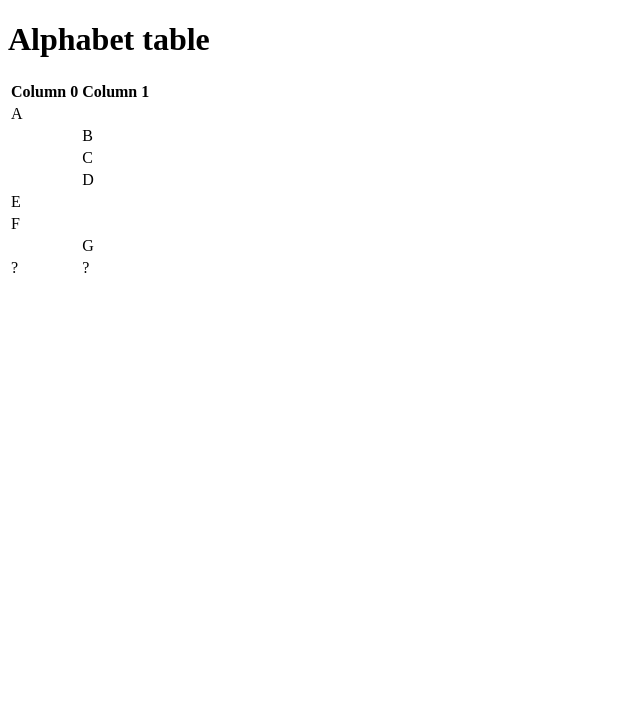
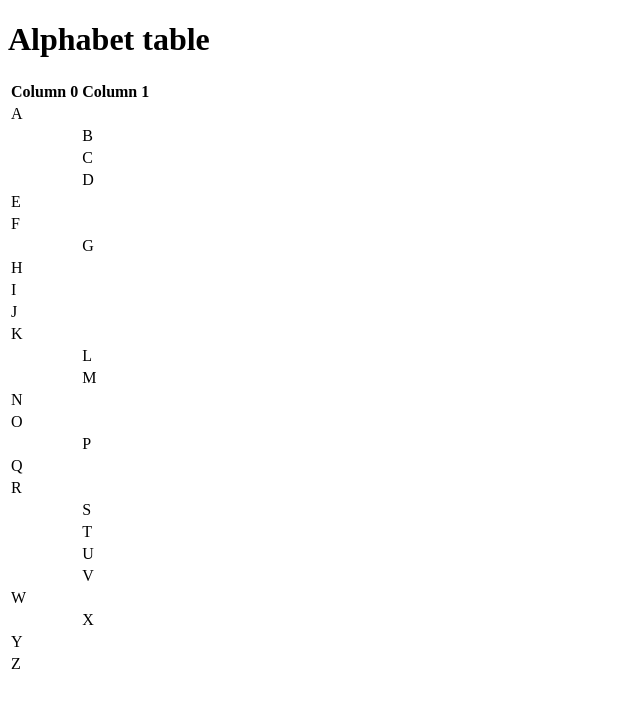
Before and after one commit to comp426-2022-spring/a00-tjkapur, a website: page index.html in a window 1280 px wide. Shown: the whole page, without its empty margins (0-640 px from the left). Drawn offline with Linux system fonts and the light colour scheme.

Commit message:
added alphabet

```diff
--- a/index.html
+++ b/index.html
@@ -37,7 +37,61 @@
                                         <td></td><td>G</td>
                                         </tr>
                                         <tr>
-                                        <td>?</td><td>?</td>
+                                        <td>H</td><td></td>
+                                        </tr>
+                                        <tr>
+                                        <td>I</td><td></td>
+                                        </tr>
+                                        <tr>
+                                        <td>J</td><td></td>
+                                        </tr>
+                                        <tr>
+                                        <td>K</td><td></td>
+                                        </tr>
+                                        <tr>
+                                        <td></td><td>L</td>
+                                        </tr>
+                                        <tr>
+                                        <td></td><td>M</td>
+                                        </tr>
+                                        <tr>
+                                        <td>N</td><td></td>
+                                        </tr>
+                                        <tr>
+                                        <td>O</td><td></td>
+                                        </tr>
+                                        <tr>
+                                        <td></td><td>P</td>
+                                        </tr>
+                                        <tr>
+                                        <td>Q</td><td></td>
+                                        </tr>
+                                        <tr>
+                                        <td>R</td><td></td>
+                                        </tr>
+                                        <tr>
+                                        <td></td><td>S</td>
+                                        </tr>
+                                        <tr>
+                                        <td></td><td>T</td>
+                                        </tr>
+                                        <tr>
+                                        <td></td><td>U</td>
+                                        </tr>
+                                        <tr>
+                                        <td></td><td>V</td>
+                                        </tr>
+                                        <tr>
+                                        <td>W</td><td></td>
+                                        </tr>
+                                        <tr>
+                                        <td></td><td>X</td>
+                                        </tr>
+                                        <tr>
+                                        <td>Y</td><td></td>
+                                        </tr>
+                                        <tr>
+                                        <td>Z</td><td></td>
                                         </tr>
                                 </tbody>
                         </table>
--- a/package.json
+++ b/package.json
@@ -15,5 +15,8 @@
   "bugs": {
     "url": "https://github.com/comp426-2022-spring/a00-tjkapur/issues"
   },
-  "homepage": "https://github.com/comp426-2022-spring/a00-tjkapur#readme"
+  "homepage": "https://github.com/comp426-2022-spring/a00-tjkapur#readme",
+  "dependencies": {
+    "browser-sync": "^2.27.7"
+  }
 }
```
Also changed, not shown: 1 other file.
